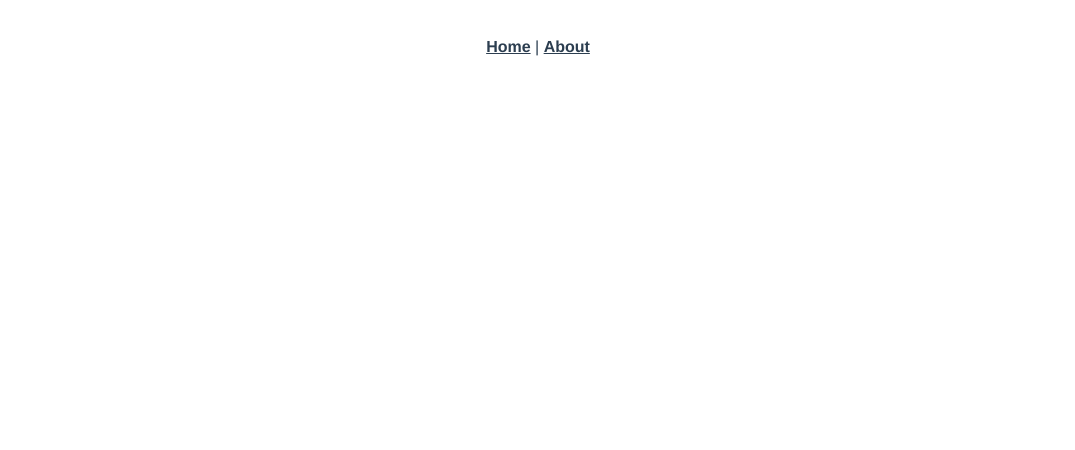
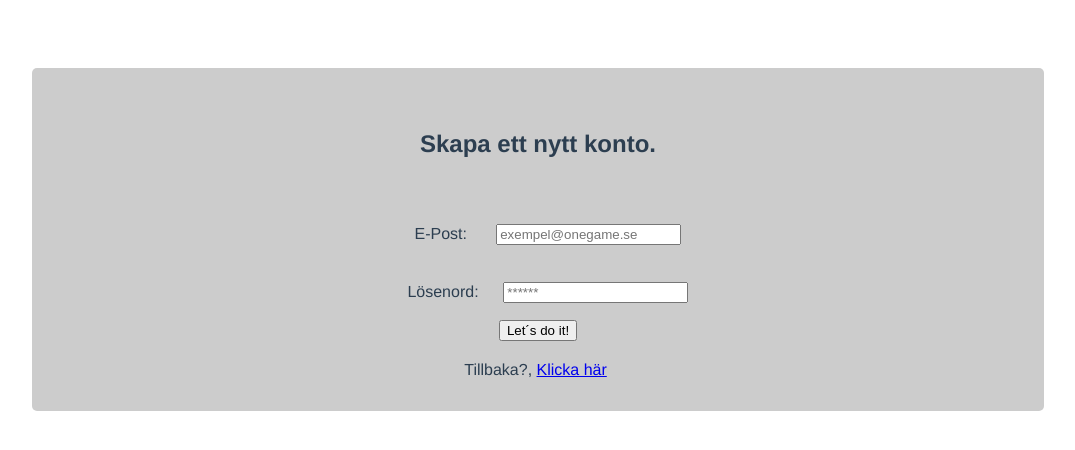
Before and after one commit to sardarbatofi/Project-One-Game, a Vue app: page /sign-up in a window 1280 px wide. Shown: the top 450 px of the page, without its empty margins (102-1177 px from the left). Built offline with nearby package versions, Linux system fonts and the light colour scheme; no server answers.

Commit message:
loginAndFirebase

```diff
--- a/package.json
+++ b/package.json
@@ -8,6 +8,7 @@
     "lint": "vue-cli-service lint"
   },
   "dependencies": {
+    "firebase": "^5.7.0",
     "vue": "^2.5.17",
     "vue-router": "^3.0.1"
   },
--- a/src/App.vue
+++ b/src/App.vue
@@ -1,9 +1,7 @@
 <template>
   <div id="app">
     <div id="nav">
-      <router-link to="/">Home</router-link> |
-      <router-link to="/about">About</router-link>
-    </div>
+     </div>
     <router-view/>
   </div>
 </template>
--- a/src/main.js
+++ b/src/main.js
@@ -1,7 +1,7 @@
 import Vue from 'vue'
 import App from './App.vue'
 import router from './router'
-
+import {fb, db} from './firebase-config'
 Vue.config.productionTip = false
 
 new Vue({
--- a/src/router.js
+++ b/src/router.js
@@ -1,6 +1,8 @@
 import Vue from 'vue'
 import Router from 'vue-router'
 import Home from './views/Home.vue'
+import Login from './views/Login.vue'
+import SignUp from './views/SignUp.vue'
 
 Vue.use(Router)
 
@@ -9,17 +11,24 @@ export default new Router({
   base: process.env.BASE_URL,
   routes: [
     {
-      path: '/',
+      path: '/home',
       name: 'home',
       component: Home
     },
     {
       path: '/about',
       name: 'about',
-      // route level code-splitting
-      // this generates a separate chunk (about.[hash].js) for this route
-      // which is lazy-loaded when the route is visited.
       component: () => import(/* webpackChunkName: "about" */ './views/About.vue')
+    },
+    {
+      path: '/login',
+      name: 'Login',
+      component: Login
+    },
+    {
+      path: '/sign-up',
+      name: 'SignUp',
+      component: SignUp
     }
   ]
 })
--- /dev/null
+++ b/src/views/Login.vue
@@ -0,0 +1,45 @@
+<template>
+  <div class="login">
+      <h2>Logga in</h2>
+     <p>E-Post: </p> <input type="text" placeholder="exempel@onegame.se"><br>
+      <p>Lösenord:  </p><input type="text" placeholder="******"><br>
+      <button @click="login">Logga in</button><br>
+      <p>Behöver du ett konto? <router-link to="/sign-up"> Klicka här </router-link> </p>
+    </div>
+</template>
+
+<script>
+
+export default {
+  name: 'login',
+  data() {
+    return {};
+  },
+  methods:{
+      login: function(){
+          this.$router.replace('home');
+      }
+  }
+}
+</script>
+
+<style scoped>
+h2 {
+    margin: 5% 0 3% 0%;
+}
+.login{
+  margin: 0 10%;
+  padding: 1%;
+  border-radius: 5px;
+  background-color: #cccccc;
+}
+p{
+    display: inline-block;
+    padding:0 5px 0 0;
+    font-size: 1em;
+
+}
+button, a {
+cursor: pointer;
+}
+</style>
--- /dev/null
+++ b/src/views/SignUp.vue
@@ -0,0 +1,41 @@
+<template>
+  <div class="sign-up">
+      <h2>Skapa ett nytt konto.</h2><br>
+     <p>E-Post: </p> <input type="text" placeholder="exempel@onegame.se"><br>
+      <p>Lösenord:  </p><input type="text" placeholder="******"><br>
+      <button>Let´s do it!</button><br>
+      <p>Tillbaka?, <router-link to="/login">Klicka här</router-link></p>
+    </div>
+</template>
+
+<script>
+
+export default {
+  name: 'signUp',
+  data() {
+    return {};
+  },
+  methods:{}
+}
+</script>
+
+<style scoped>
+h2 {
+    margin: 5% 0 3% 0%;
+}
+.sign-up{
+  margin: 0 10%;
+  padding: 1%;
+  border-radius: 5px;
+  background-color: #cccccc;
+}
+p{
+    display: inline-block;
+    padding:0 5px 0 0;
+    font-size: 1em;
+    margin: 2%
+}
+button, a {
+cursor: pointer;
+}
+</style>
```
Also changed, not shown: 2 other files (tests, documents, lock files or other folders).
